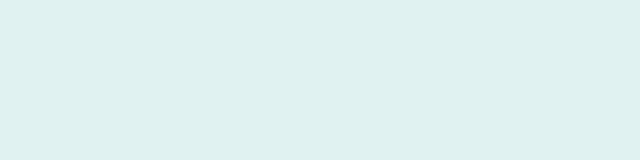
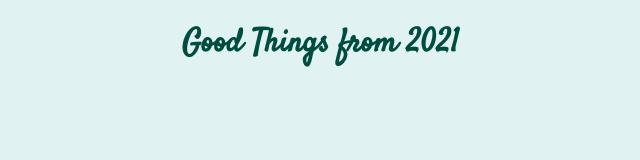
Before and after one commit to lyddehler/goodthings, a plain HTML site: page index.html in a window 1280 px wide. Shown: the whole page, without its empty margins (138-778 px from the left). Drawn offline with Linux system fonts and the light colour scheme.

Commit message:
Update index.html

```diff
--- a/index.html
+++ b/index.html
@@ -10,6 +10,6 @@
   <title>Good Things From 2021</title>
 </head>
 <body>
-
+ <h1>Good Things from 2021</h1>
 </body>
 </html>
```
